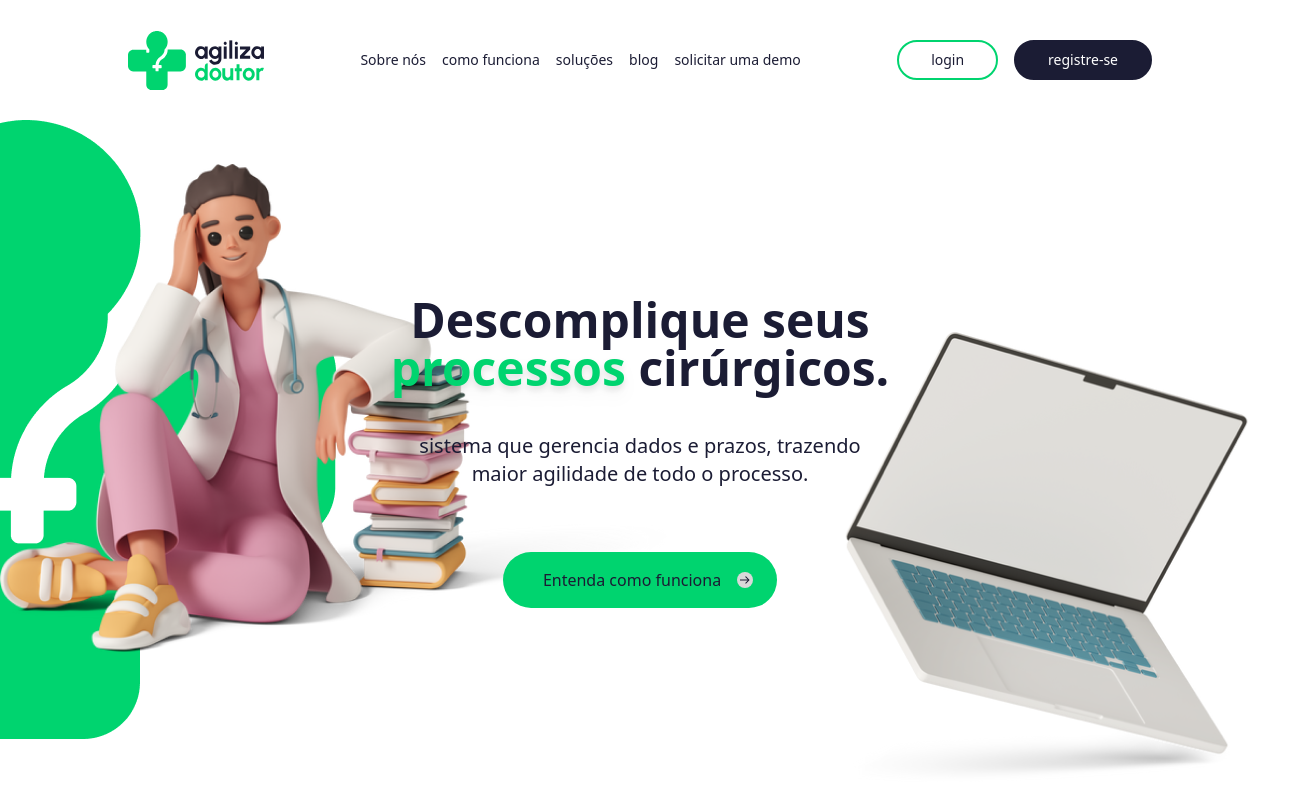
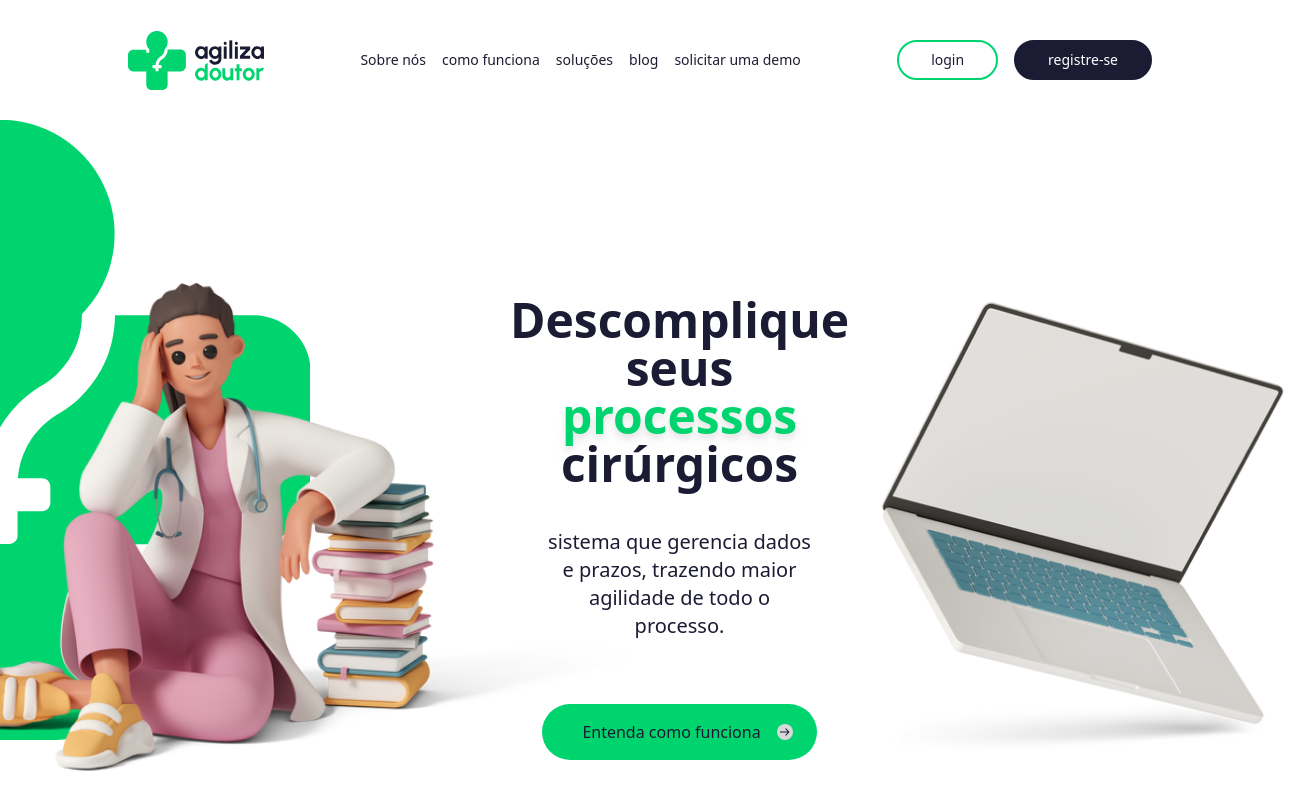
Before and after one commit to Paulo-Moncaio/agiliza-doutor-lp, a Next.js app: page / in a window 1280 px wide. Shown: the top 800 px of the page, 1316 px wide, since content can reach past the window. Built offline with nearby package versions, Linux system fonts and the light colour scheme.

Commit message:
styling adjustments

```diff
--- a/src/app/layout.tsx
+++ b/src/app/layout.tsx
@@ -16,9 +16,7 @@ export default function RootLayout({
 }>) {
   return (
     <html lang="en">
-      <body className={(roboto.className, 'w-full max-w-screen-2xl mx-auto')}>
-        {children}
-      </body>
+      <body className={(roboto.className, 'w-full  mx-auto')}>{children}</body>
     </html>
   )
 }
--- a/src/components/Flow.tsx
+++ b/src/components/Flow.tsx
@@ -23,7 +23,7 @@ export default function Flow() {
   return (
     <section className="relative">
       <div className="bg-agiliza-azul-naval m-0 absolute h-[calc(100%-50px)] -z-10 w-full"></div>
-      <div className="px-2 md:px-8">
+      <div className="px-2 md:px-8 max-w-screen-xl mx-auto">
         <div className="pt-20 px-2">
           <h3 className="text-agiliza-green text-lg">
             Acesse dados da solicitação cirúrgica.
--- a/src/components/Header.tsx
+++ b/src/components/Header.tsx
@@ -5,7 +5,7 @@ import { PropsWithChildren } from 'react'
 function NavLink({ children, href }: PropsWithChildren & LinkProps) {
   return (
     <Link
-      className="text-sm text-agiliza-azul-naval hover:font-bold transition-all"
+      className="text-sm text-agiliza-azul-naval hover:text-agiliza-azul-naval/50 duration-300 transition-all"
       href={href}
     >
       {children}
@@ -36,13 +36,13 @@ export default function Header() {
           </nav>
           <div className="flex items-center gap-2 sm:gap-4">
             <Link
-              className="rounded-full border-[2px] px-8 hover:bg-agiliza-green transition-all duration-300  border-agiliza-green flex items-center gap-2 py-2 text-sm"
+              className="rounded-full border-[2px] px-8 hover:scale-110 hover:bg-agiliza-green transition-all duration-300  border-agiliza-green flex items-center gap-2 py-2 text-sm"
               href="#"
             >
               <span>login</span>
             </Link>
             <Link
-              className="bg-agiliza-azul-naval text-white hover:text-agiliza-azul-naval hover:bg-transparent border-[2px] transition-colors duration-300 border-agiliza-azul-naval px-2 md:px-8 rounded-full flex items-center gap-2 py-2 text-sm font-medium"
+              className="bg-agiliza-azul-naval text-white hover:scale-110 hover:text-agiliza-azul-naval hover:bg-transparent border-[2px] transition-colors duration-300 border-agiliza-azul-naval px-2 md:px-8 rounded-full flex items-center gap-2 py-2 text-sm font-medium"
               href="#"
             >
               <span>registre-se</span>
--- a/src/components/Hero.tsx
+++ b/src/components/Hero.tsx
@@ -1,26 +1,27 @@
 import Image from 'next/image'
 import Link from 'next/link'
-import bgLogo from '../../public/logo-hero-section.png'
+import bgLogo from '../../public/agilizaIcon.svg'
 import arrowRightIcon from '../../public/arrow-right-circled.svg'
 import doctorImage from '../../public/doctor-sitting-on-the-floor-with-books.png'
 import laptopImage from '../../public/laptop-white-screen.png'
 
 export default function Hero() {
   return (
-    <section className="relative h-full w-full max-w-screen-2xl">
-      <Image className="hidden md:block absolute -z-10" src={bgLogo} alt={''} />
+    <section className="relative h-full w-full max-w-screen-xl mx-auto">
+      <Image
+        className="hidden md:block absolute  left-[-310px] -z-10 w-[620px] h-[620px]"
+        src={bgLogo}
+        alt={''}
+      />
+      <div className="flex justify-center">
         <Image
           src={doctorImage}
-        className="hidden top-10 absolute -z-10 md:block"
+          className="hidden top-10 object-contain -z-10 md:flex"
           quality={100}
           alt={''}
         />
-      <Image
-        src={laptopImage}
-        className="hidden absolute xl:block right-0 bottom-0"
-        alt={''}
-      />
-      <div className="flex flex-col items-end xl:items-center py-10 md:py-44">
+
+        <div className="flex flex-col items-end md:items-center w-full max-w-lg py-10 md:py-44 md:-ml-32">
           <div className="max-w-lg text-center">
             <h1 className="text-5xl font-bold text-agiliza-azul-naval ">
               Descomplique seus
@@ -28,7 +29,7 @@ export default function Hero() {
                 {' '}
                 processos
               </span>{' '}
-            cirúrgicos.
+              cirúrgicos
             </h1>
             <p className="mt-10 px-8 text-xl">
               sistema que gerencia dados e prazos, trazendo maior agilidade de
@@ -43,6 +44,12 @@ export default function Hero() {
             </Link>
           </div>
         </div>
+        <Image
+          src={laptopImage}
+          className="hidden xl:block object-contain right-0 bottom-0"
+          alt={''}
+        />
+      </div>
     </section>
   )
 }
```
Also changed, not shown: public/agilizaIcon.svg (added). Lines whose indentation alone changed are shown as unchanged.
